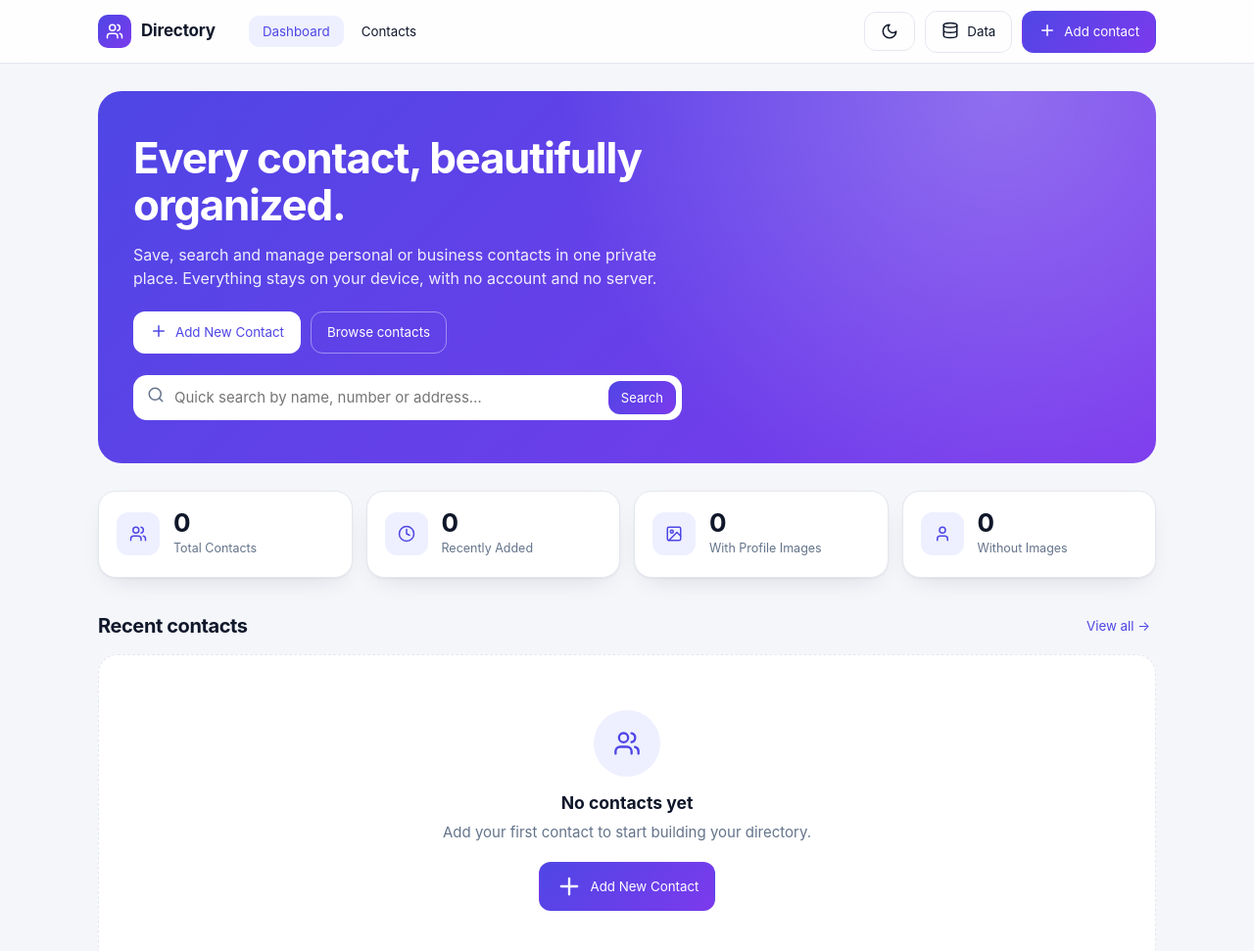
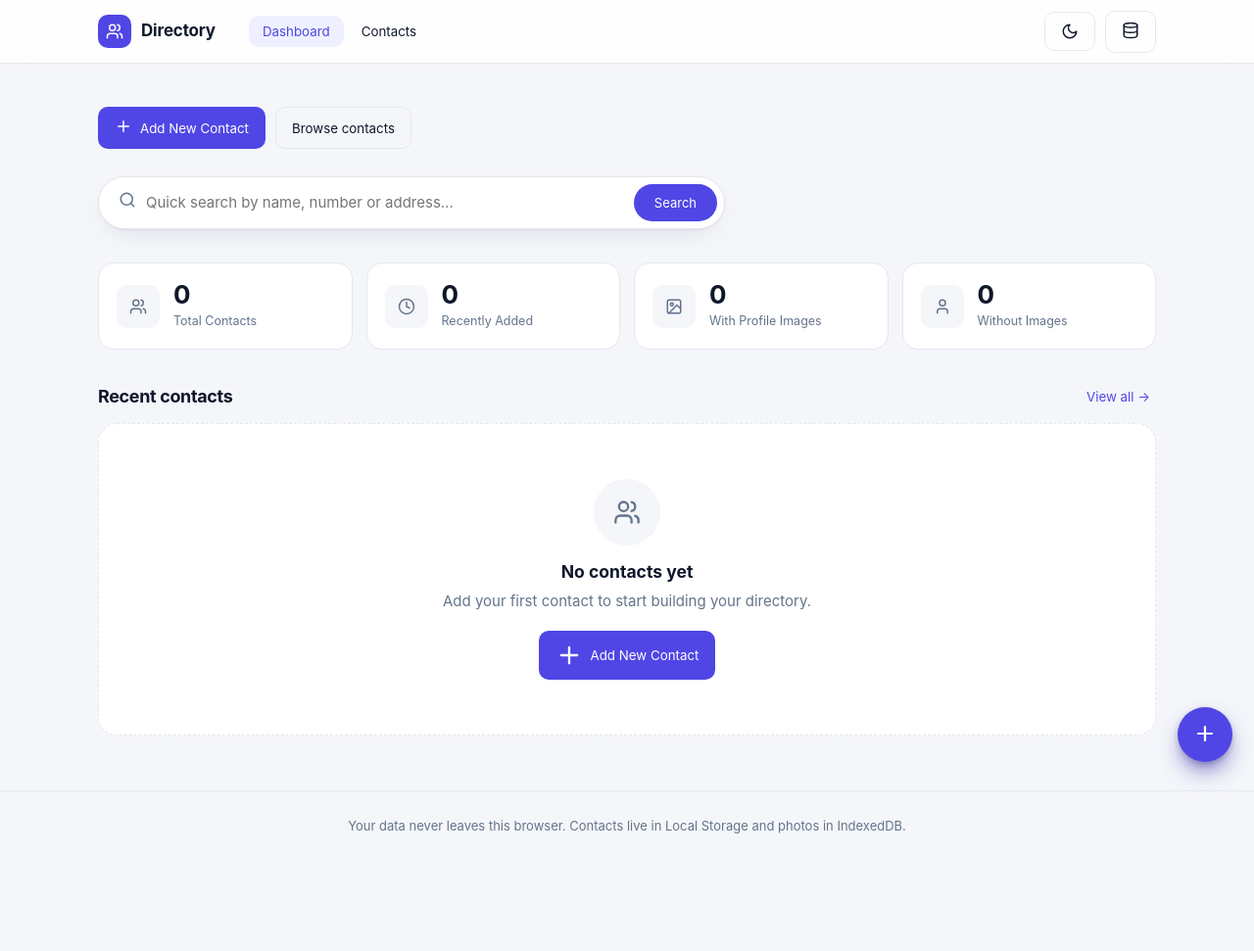
Before and after one commit to muhammadyaman727/ContactDirectory, a plain HTML site: page index.html in a window 1280 px wide. Shown: the top 971 px of the page at 98% size. After the commit the page ends 879 px from the top, so only its background shows below. Drawn offline with Linux system fonts and the light colour scheme.

Commit message:
Update index.html

```diff
--- a/index.html
+++ b/index.html
@@ -75,21 +75,29 @@ footer{margin-top:56px;padding:26px 0;border-top:1px solid var(--bd);color:var(-
 @media(prefers-reduced-motion:reduce){*{animation:none!important;transition:none!important}}
 [hidden]{display:none!important}
 @media(max-width:720px){.tabs,.hd{display:none}.bn{display:flex}main{padding-bottom:92px}.hero{padding:30px 22px;border-radius:20px}#toasts{left:16px;bottom:calc(88px + env(safe-area-inset-bottom,0px))}.wrap{padding:0 16px}.dgrid{grid-template-columns:1fr}}
+@media(prefers-color-scheme:dark){:root:not([data-theme="light"]){--ac:#6366f1}}:root[data-theme="dark"]{--ac:#6366f1}
+.logo{background:var(--ac)}.b{border-radius:10px}.b.pri,.hero .b.pri,.qs .b.pri{background:var(--ac);color:#fff;border-color:transparent}
+.hero{margin:44px 0 34px;padding:0;background:none;border-radius:0;color:var(--tx)}.hero h1{font-size:clamp(30px,5vw,46px);letter-spacing:-.035em}.hero p{color:var(--mu);opacity:1;margin:12px 0 0}.hero .row{margin-top:22px}.hero .b.ghost{color:var(--tx);border-color:var(--bd)}.hero .b.ghost:hover{color:var(--ac);background:transparent}
+.qs{margin-top:28px;max-width:640px;border:1px solid var(--bd);border-radius:999px;padding:7px 7px 7px 20px;box-shadow:var(--sh);transition:.2s}.qs:focus-within{border-color:var(--ac);box-shadow:0 0 0 4px color-mix(in srgb,var(--ac) 16%,transparent)}.qs .b.pri{border-radius:999px;padding:10px 20px}
+.sw .in{border-radius:999px;padding:12px 18px 12px 46px;box-shadow:var(--sh)}.sw .ic{left:18px}.tb select.in{border-radius:999px;padding:12px 16px}
+.stat,.card{box-shadow:none;border-radius:16px}.card:hover{box-shadow:var(--sh)}.si{background:var(--bg);color:var(--mu);border-radius:10px}.av{box-shadow:none}.sh h2{font-size:18px}
+main{padding-bottom:104px}
+.fab{position:fixed;right:22px;bottom:calc(22px + env(safe-area-inset-bottom,0px));z-index:25;width:56px;height:56px;border-radius:50%;border:0;background:var(--ac);color:#fff;display:grid;place-items:center;cursor:pointer;box-shadow:0 12px 26px -8px color-mix(in srgb,var(--ac) 75%,#000),0 2px 6px rgba(0,0,0,.18);transition:.2s}.fab:hover{transform:scale(1.07)}.fab:active{transform:scale(.95)}.fab .ic{width:24px;height:24px;stroke-width:2.2}
+#toasts{left:50%;right:auto;translate:-50% 0;align-items:center;bottom:calc(24px + env(safe-area-inset-bottom,0px))}
+@media(max-width:720px){.fab{right:16px;bottom:calc(78px + env(safe-area-inset-bottom,0px))}#toasts{left:50%;bottom:calc(84px + env(safe-area-inset-bottom,0px))}.hero{margin-top:28px}}
 </style></head><body>
 <header class="top"><div class="wrap bar">
 <div class="brand"><span class="logo" data-i="users"></span>Directory</div>
 <nav class="tabs"><button class="b tab" data-a="go" data-v="dash">Dashboard</button><button class="b tab" data-a="go" data-v="list">Contacts</button></nav>
 <div class="sp"></div>
 <button class="b ghost" id="th" aria-label="Toggle theme"></button>
-<button class="b ghost hd" data-a="data"><span data-i="db"></span>Data</button>
-<button class="b pri hd" data-a="add"><span data-i="plus"></span>Add contact</button>
+<button class="b ghost" data-a="data" aria-label="Backup and data" title="Backup &amp; data"><span data-i="db"></span></button>
+
 </div></header>
 
 <main class="wrap">
 <section id="dash">
-<div class="hero"><h1>Every contact, beautifully organized.</h1>
-<p>Save, search and manage personal or business contacts in one private place. Everything stays on your device, with no account and no server.</p>
-<div class="row"><button class="b pri" data-a="add"><span data-i="plus"></span>Add New Contact</button><button class="b ghost" data-a="go" data-v="list">Browse contacts</button></div>
+<div class="hero"><div class="row"><button class="b pri" data-a="add"><span data-i="plus"></span>Add New Contact</button><button class="b ghost" data-a="go" data-v="list">Browse contacts</button></div>
 <div class="qs"><span data-i="search"></span><input id="qs" placeholder="Quick search by name, number or address…" aria-label="Quick search"><button class="b pri sm" id="qb">Search</button></div></div>
 <div class="stats" id="stats"></div>
 <div class="sh"><h2>Recent contacts</h2><button class="link" data-a="go" data-v="list">View all →</button></div>
@@ -109,7 +117,8 @@ footer{margin-top:56px;padding:26px 0;border-top:1px solid var(--bd);color:var(-
 </main>
 <footer><div class="wrap">Your data never leaves this browser. Contacts live in Local Storage and photos in IndexedDB.</div></footer>
 
-<nav class="bn"><button data-a="go" data-v="dash"><span data-i="home"></span>Home</button><button data-a="go" data-v="list"><span data-i="users"></span>Contacts</button><button class="plus" data-a="add" aria-label="Add contact"><span data-i="plus"></span></button><button data-a="data"><span data-i="db"></span>Data</button></nav>
+<nav class="bn"><button data-a="go" data-v="dash"><span data-i="home"></span>Home</button><button data-a="go" data-v="list"><span data-i="users"></span>Contacts</button></nav>
+<button class="fab" data-a="add" aria-label="Add new contact" title="Add new contact"><span data-i="plus"></span></button>
 <div id="toasts" aria-live="polite"></div>
 
 <dialog id="fm"><form id="form" novalidate><div class="dh"><h2 id="ft"></h2><button type="button" class="b ghost sm" data-a="close" aria-label="Close"><span data-i="x"></span></button></div><div class="db">
```
